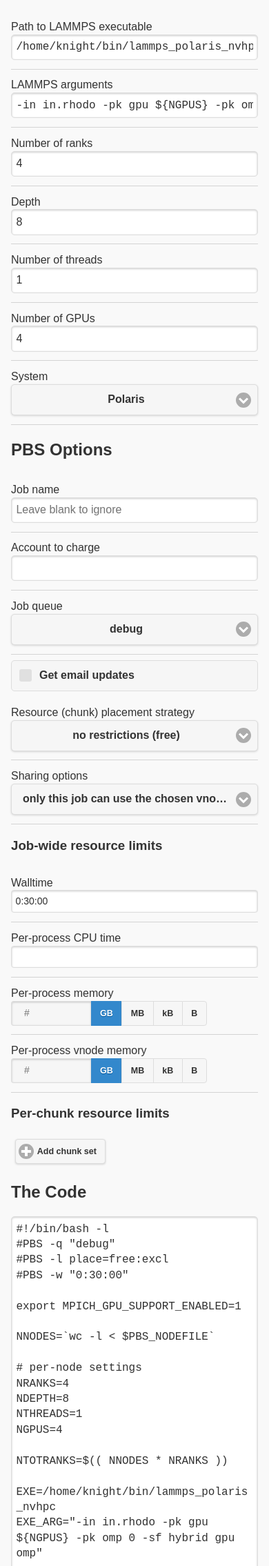
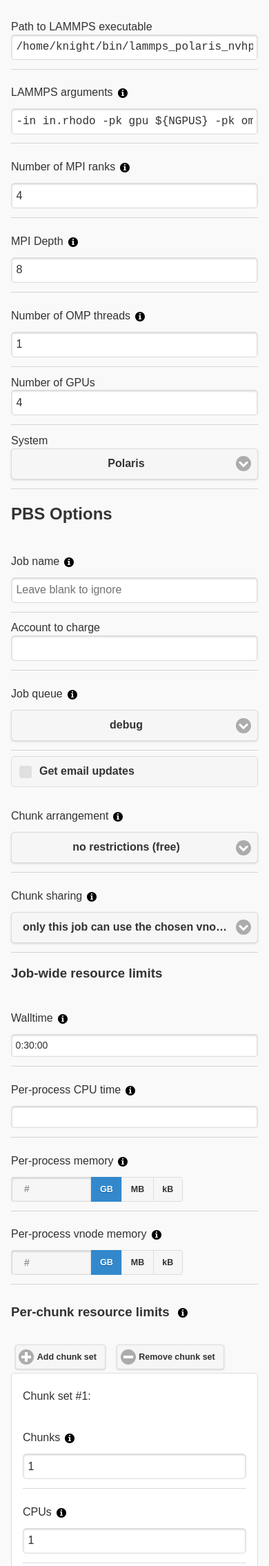
Before and after one commit to nk53/hpc-gui, a FastAPI app: page /lammps_gpu in a window 390 px wide. Shown: the part 45-2315 px from the top of the page at 69% size. Run offline with FastAPI, Linux system fonts and the light colour scheme.

Commit message:
Added tooltips and chunk autofill
tooltips:
 - utils.py:auto_tooltip() looks up tooltip for a form element in
   tooltips.yml by ID
 - templates/parts/form.html:tooltip() adds necessary elements for
   a tooltip with jQuery mobile attributes
 - templates/parts/form.html:tooltip_anchor() and tooltip_div() can be
   used to add the jQuery mobile elements manually
 - other macros in templates/parts/form.html updated to add a tooltip
   when possible
 - names of some form elements changed to make parsing with
   auto_tooltip() more intuitive and to group options by software

chunk autofill:
 - templates/parts/pbs.html:resources() now accepts a keyword argument
   to autofill "Per-chunk resource limits"
 - value of default_chunks should be the same as the PBS chunk resource
   selection in the output shell script, not including "#PBS -l select="

Misc:
 - removed byte (B) scale from memory_size widget, because (I think?) PBS
   automatically rounds up to kB.

```diff
--- a/main.py
+++ b/main.py
@@ -25,5 +25,5 @@ async def page(request: Request, page: str):
 
     return templates.TemplateResponse("layouts/single_page.html", {
         "request": request, "page_id": page, "menu": MENU,
-        "page": PAGES[page],
+        "page": PAGES[page], "auto_tooltip": utils.auto_tooltip
     })
--- a/static/forms.js
+++ b/static/forms.js
@@ -283,6 +283,14 @@ function jq_id(id, rel='=') {
     return $(sel_id(id, rel));
 }
 
+function jq_label(for_id, rel='=') {
+    return $(sel_label(for_id, rel));
+}
+
+function sel_label(for_id, rel='=') {
+    return `label[for${rel}"${active_page}_${for_id}"]`;
+}
+
 // return an attribute selection
 function sel_attr(attr, sel, rel='=') {
     return `#${active_page} [${attr}${rel}"${sel}"]`;
@@ -351,7 +359,7 @@ function setup_form(event, ui) {
         // element to update
         const target = $(this);
         // form input whose value is used for updating
-        const src = $(`#${active_page} [name=${target.attr('data-src')}]`);
+        const src = jq_name(target.attr('data-src'));
 
         // put input's value directly in target
         function updater() {
@@ -392,7 +400,8 @@ function setup_form(event, ui) {
     var chunk_add_btn = jq_id('chunk_tpl_add');
     var chunk_rm_btn = jq_id('chunk_tpl_rm');
     var chunk_num_sets = 0;
-    chunk_add_btn.on('click', function() {
+
+    function chunk_add_func() {
         ++chunk_num_sets;
         let cnsb = `[${chunk_num_sets}]`; // cnsb = chunk_num_sets with brackets
 
@@ -431,9 +440,9 @@ function setup_form(event, ui) {
         pbs_obj.append_chunk(new_set);
 
         chunk_rm_btn.show();
-    });
+    }
 
-    chunk_rm_btn.on('click', function() {
+    function chunk_rm_func() {
         if (!chunk_num_sets)
             return;
 
@@ -443,11 +452,54 @@ function setup_form(event, ui) {
 
         if (!chunk_num_sets)
             chunk_rm_btn.hide();
-    });
+    }
+
+    chunk_rm_btn.on('click', chunk_rm_func);
+    chunk_add_btn.on('click', chunk_add_func);
+
     chunk_rm_btn.hide();
     jq_id('chunk_tpl').hide();
 
     pbs_obj = new PBSOpts();
+
+    // autofill chunks if a default has been set
+    const default_chunks = jq_id('default_chunks').val();
+    const memory_opts = ['mem'];  // TODO: support more chunk-level memory opts?
+    const mem_size_re = /([0-9])+([^0-9]+)/g;
+    const mem_size_map = {'gb': 'GB', 'mb': 'MB', 'kb': 'kB'};
+    if (default_chunks) {
+        const chunk_sets = default_chunks.split('+');
+        for (let chunk of chunk_sets) {
+            chunk_add_func();
+
+            let opts = chunk.split(':');
+            if (!opts[0].includes('='))
+                jq_id(`PBS[chunk][${chunk_num_sets}][nchunks]`).val(opts.shift());
+
+            for (let opt of opts) {
+                const [name, value] = opt.split('=');
+                const prefix = `PBS[chunk][${chunk_num_sets}][${name}]`;
+                if (memory_opts.includes(name)) {
+                    let num, scale;
+                    try {
+                        [, num, scale] = [...value.matchAll(mem_size_re)][0];
+                    } catch (error) {
+                        console.log(`Invalid memory size option: ${opt}`);
+                        console.error(error);
+                        continue;
+                    }
+
+                    if (Object.keys(mem_size_map).includes(scale))
+                        scale = mem_size_map[scale];
+
+                    jq_id(`${prefix}[num]`).val(num);
+                    jq_label(`${prefix}[scale]-${scale}`).click();
+                } else {
+                    jq_id(prefix).val(value);
+                }
+            }
+        }
+    }
 
     // <textarea> elems only auto-adjust their size on keyup, not on change
     $(`#${active_page} textarea`).trigger('keyup');
--- a/static/style.css
+++ b/static/style.css
@@ -126,6 +126,11 @@ div.ui-field-contain div.ui-controlgroup-controls {
     width: 25%;
 }
 
+.ui-btn.hpc-tooltip-btn:not(#fake_button_id) {
+    background: none;
+    border: 0;
+}
+
 /* not sure why, but jqm theme leaves unhovered, selected text unreadable */
 .ui-page-theme-a div.expanded-nav-left .ui-btn.ui-btn-active:not(:hover) {
     color: rgb(51, 51, 51);
--- a/templates/content/lammps_gpu.html
+++ b/templates/content/lammps_gpu.html
@@ -6,14 +6,14 @@
          label="Path to LAMMPS executable") }}
 {{ form.path('lammps_args', value='-in in.rhodo -pk gpu ${NGPUS} -pk omp 0 -sf hybrid gpu omp',
          label="LAMMPS arguments") }}
-{{ form.positive_integer('nranks', value=4, label="Number of ranks") }}
-{{ form.positive_integer('ndepth', value=8, label="Depth") }}
-{{ form.positive_integer('nthreads', value=1, label="Number of threads") }}
+{{ form.positive_integer('mpi[nranks]', value=4, label="Number of MPI ranks") }}
+{{ form.positive_integer('mpi[depth]', value=8, label="MPI Depth") }}
+{{ form.positive_integer('omp[nthreads]', value=1, label="Number of OMP threads") }}
 {{ form.positive_integer('ngpus', value=4, label="Number of GPUs") }}
 {{ form.select('system', [
     ('any', 'Any'),
     ('polaris', 'Polaris', True)], label="System") }}
-{{ pbs.resources() }}
+{{ pbs.resources(default_chunks="1:system=polaris") }}
 {%- endfilter %}
 <pre id="{{ page_id }}_script_tpl" class="code" style="display: none;">#!/bin/bash -l
 <span id="{{ page_id }}_pbs_opts">#PBS placeholder_text</span>
@@ -23,9 +23,9 @@ export MPICH_GPU_SUPPORT_ENABLED=1
 NNODES=`wc -l &lt; $PBS_NODEFILE`
 
 # per-node settings
-NRANKS=<span data-src="nranks"></span>
-NDEPTH=<span data-src="ndepth"></span>
-NTHREADS=<span data-src="nthreads"></span>
+NRANKS=<span data-src="mpi[nranks]"></span>
+NDEPTH=<span data-src="mpi[depth]"></span>
+NTHREADS=<span data-src="omp[nthreads]"></span>
 NGPUS=<span data-src="ngpus"></span>
 
 NTOTRANKS=$(( NNODES * NRANKS ))
--- a/templates/content/mca.html
+++ b/templates/content/mca.html
@@ -18,7 +18,7 @@
 {{ form.select('system', [
     ('any', 'Any'),
     ('polaris', 'Polaris', True)], label="System") }}
-{{ pbs.resources(mpiprocs=True) }}
+{{ pbs.resources(mpiprocs=True, default_chunks="4:mpiprocs=4:system=polaris") }}
 {%- endfilter %}
 <pre id="{{ page_id }}_script_tpl" class="code" style="display: none;">#!/bin/bash -l
 <span id="{{ page_id }}_pbs_opts">#PBS placeholder_text</span>
--- a/templates/content/namd_single.html
+++ b/templates/content/namd_single.html
@@ -10,7 +10,7 @@
 {{ form.select('system', [
     ('any', 'Any'),
     ('polaris', 'Polaris', True)], label="System") }}
-{{ pbs.resources() }}
+{{ pbs.resources(default_chunks="1:system=polaris") }}
 {%- endfilter %}
 <pre id="{{ page_id }}_script_tpl" class="code" style="display: none;">#!/bin/bash -l
 <span id="{{ page_id }}_pbs_opts">#PBS placeholder_text</span>
--- a/templates/parts/form.html
+++ b/templates/parts/form.html
@@ -1,4 +1,32 @@
 {%- import 'parts/utils.html' as utils with context -%}
+
+{%- macro tooltip(id, lookup=None) -%}
+{%- if lookup is none %}{% set lookup = id %}{% endif -%}
+{%- set text = auto_tooltip(id) -%}
+{%- if text is not none -%}
+<!-- {{ text }} -->
+{{ tooltip_anchor(id) }}
+{{ tooltip_div(id, text) }}
+{%- endif -%}
+{%- endmacro -%}
+
+{%- macro tooltip_anchor(href_id) -%}
+<a href="#{{ href_id }}" data-rel="popup" data-transition="none" class="hpc-tooltip-btn ui-btn ui-alt-icon ui-nodisc-icon ui-btn-inline ui-icon-info ui-btn-icon-notext" title="Learn more">Learn more</a>
+{%- endmacro -%}
+
+{%- macro tooltip_div(id, text) -%}
+{%- set attrs = {
+    'classes': ['ui-content'],
+    'data-theme': 'a',
+    'style': 'max-width: 350px;',
+} -%}
+{%- do attrs['classes'].extend(kwargs.pop('classes', [])) -%}
+{%- do attrs.update(kwargs) -%}
+<div data-role="popup" id="{{ id }}"{{ utils.cat_attrs(**attrs) }}>
+    {% autoescape false %}{{ text }}{% endautoescape %}
+</div>
+{%- endmacro -%}
+
 {%- macro field_contain(add_div) -%}
 {%- do kwargs.setdefault('wrapper_attrs', {}) -%}
 {%- do kwargs['wrapper_attrs'].setdefault('classes', ['ui-field-contain']) -%}
@@ -17,8 +45,10 @@
 
 {%- macro label_field(text, _for=None) -%}
 {%- if text is not none -%}
+{%- set tt = kwargs.pop('tooltip', None) -%}
+{%- if tt %}{{ tooltip_div(_for~'_tooltip', tt) }}{% endif -%}
 <label{% if _for is not none %} for="{{ _for }}"{% endif -%}
-{{ utils.cat_attrs(**kwargs) }}>{{ text|e }}</label>
+{{ utils.cat_attrs(**kwargs) }}>{{ text|e }}{% if tt %}{{ tooltip_anchor(_for~'_tooltip') }}{% endif %}</label>
 {%- endif -%}
 {%- endmacro -%}
 
@@ -31,7 +61,7 @@
 {%- macro input(name, value='', type='text', size=20, label=None, add_div=True, mini=False) -%}
 {%- call(kwargs) field_contain(add_div, **kwargs) -%}
 <!-- input[name="{{ name }}"] -->
-{{ label_field(label, _for=utils.get_id(name)) }}
+{{ label_field(label, _for=utils.get_id(name), tooltip=auto_tooltip(name)) }}
 <input type="{{ type }}"{{ utils.get_id_attr(name) }} name="{{ name }}" value="{{ value|e
         }}"{% if size is not none %} size="{{ size }}"{% endif -%}
         {% if mini %} data-mini="true"{% endif -%}
@@ -42,13 +72,14 @@
 {%- macro checkbox(name, checked=False, label=None) -%}
 <input type="checkbox"{{ utils.get_id_attr(name) }} name="{{ name }}"{{ utils.cat_attrs(**kwargs) }}>
 {{ label_field(label, _for=utils.get_id(name)) }}
+{{ tooltip(name~'_tooltip', name) }}
 {%- endmacro -%}
 
-{%- macro checkbox_group(options, legend=None, horizontal=False) -%}
-<fieldset{{ utils.get_id_attr(name) }} data-role="controlgroup"
+{%- macro checkbox_group(id, options, legend=None, horizontal=False) -%}
+<fieldset{{ utils.get_id_attr(id) }} data-role="controlgroup"
      {%- if horizontal %} data-type="horizontal"{% endif %}>
 {%- if legend is not none %}
-    <legend>{{ legend }}</legend>
+<legend>{{ legend }}{{ tooltip(id~'_tooltip', id) }}</legend>
 {%- endif -%}
 {%- for option in options -%}
     {%- if option is mapping -%}
@@ -78,7 +109,7 @@
 {%- endmacro -%}
 
 {%- macro textarea(name, value='', label=None) -%}
-{{ label_field(label, _for=utils.get_id(name), classes=['textarea-label']) }}
+{{ label_field(label, _for=utils.get_id(name), classes=['textarea-label'], tooltip=auto_tooltip(name)) }}
 <textarea{{ utils.get_id_attr(name) }} name="{{ name }}" {{ utils.cat_attrs(**kwargs) }}>{{ value|e }}</textarea>
 {%- endmacro -%}
 
@@ -90,7 +121,7 @@
 
 {%- macro select(name, options, label=None, add_div=True) -%}
 {%- call(kwargs) field_contain(add_div) -%}
-{{ label_field(label, _for=utils.get_id(name)) }}
+{{ label_field(label, _for=utils.get_id(name), tooltip=auto_tooltip(name)) }}
 <select{{ utils.get_id_attr(name) }} name="{{ name }}">
 {%- for option in options %}
     {%- if option is mapping %}
@@ -112,7 +143,7 @@
 <fieldset data-role="controlgroup"{% if horizontal %} data-type="horizontal"{% endif -%}
           {% if mini %} data-mini="True"{% endif %}{% if no_enhance %} data-enhanced="true"{% endif %}>
 {% endif -%}
-    {{ legend_field(legend) }}
+    {{ legend_field(legend, _for=name, tooltip=auto_tooltip(name)) }}
     {%- for option in options %}
         {%- if option is mapping %}
             {%- set value = option['value'] %}
@@ -167,10 +198,10 @@
 {%- set sname = name+'[scale]' -%}
 <div class="ui-field-contain memory-size">
 {%- filter indent %}
-{{ label_field(label) }}
+{{ label_field(label, _for=name, tooltip=auto_tooltip(name)) }}
 <div{{ utils.get_id_attr(name) }} data-role="controlgroup" data-type="horizontal" data-mini="True">
 {{ positive_integer(iname, add_div=False, value=value, pattern=pattern, **num_opts) }}
-{{ radio(sname, [('GB', 'GB', True), 'MB', 'kB', 'B' ], **radio_opts) }}
+{{ radio(sname, [('GB', 'GB', True), 'MB', 'kB'], **radio_opts) }}
 </div><!-- horizontal controlgroup -->
 {%- endfilter %}
 </div><!-- .ui-field-contain -->
--- a/templates/parts/pbs.html
+++ b/templates/parts/pbs.html
@@ -11,7 +11,7 @@
 <div class="email-options ui-body ui-body-a ui-corner-all">
 {%- filter indent %}
 {{ form.input('PBS[mail][addr]', label='Email address') }}
-{{ form.checkbox_group([
+{{ form.checkbox_group('PBS_mail_opts', [
     {
         'label': 'job aborted',
         'name': 'PBS[mail][a]',
@@ -34,12 +34,12 @@
     ('pack', 'all chunks on one host (pack)'),
     ('scatter', 'one host per chunk (scatter)'),
     ('vscatter', 'one host per vnode (vscatter)'),
-], label='Resource (chunk) placement strategy') }}
+], label='Chunk arrangement') }}
 {{ form.select('PBS[place][sharing]', [
     ('excl', 'only this job can use the chosen vnodes (excl)'),
     ('exclhost', 'reserve whole host for this job (exclhost)'),
     ('shared', 'vnodes can be shared with other jobs (shared)'),
-], label='Sharing options') }}
+], label='Chunk sharing') }}
 <h3>Job-wide resource limits</h3>
 {{ form.input('PBS[walltime]', label='Walltime', value='0:30:00', add_div=True, mini=True) }}
 {{ form.input('PBS[pcput]', label='Per-process CPU time', add_div=True, mini=True) }}
@@ -49,7 +49,7 @@
 {%- endmacro -%}
 
 {%- macro chunk_limits(tid='chunk_tpl') -%}
-<h3>Per-chunk resource limits</h3>
+<h3>Per-chunk resource limits {{ form.tooltip('PBS[chunk][help]') }}</h3>
 <div class="chunk-limits">
     <button{{ utils.get_id_attr(tid+'_add') }} type="button" data-mini="true" data-inline="true" data-icon="plus" data-enhanced="true">Add chunk set</button>
     <button{{ utils.get_id_attr(tid+'_rm') }} type="button" data-mini="true" data-inline="true" data-icon="minus" data-enhanced="true">Remove chunk set</button>
@@ -67,4 +67,7 @@
 {%- endfilter -%}
     </div>
 </div><!-- .chunk-limits -->
+{%- if 'default_chunks' in kwargs %}
+<input type="hidden" id="{{ page_id }}_default_chunks" value="{{ kwargs['default_chunks'] }}">
+{% endif -%}
 {%- endmacro -%}
```
Also changed, not shown: static/tooltips.yml (added, +63 -0 lines), templates/content/lammps_kokkos.html (+7 -7 lines), templates/content/namd_ensemble.html (+6 -5 lines), utils.py (+82 -1 lines).
